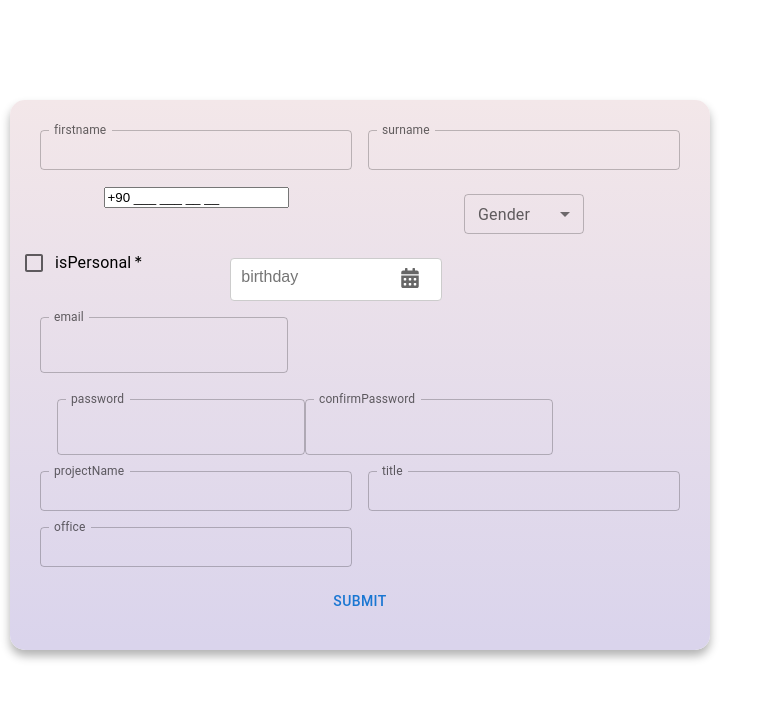
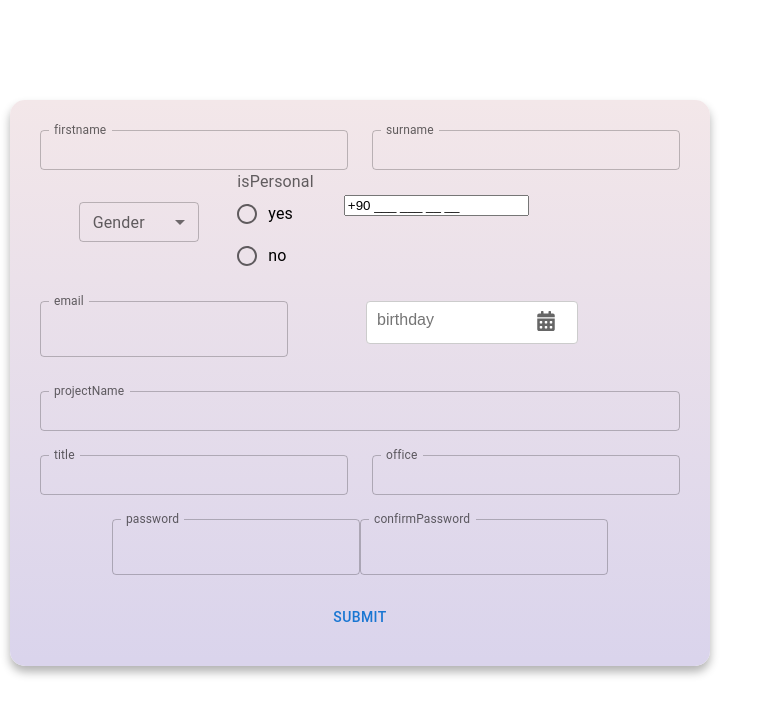
Before and after one commit to helinakdogan/form, a React (Create React App) app: page / in a window 1280 px wide. Shown: the top 714 px of the page, without its empty margins (0-771 px from the left). Built offline with nearby package versions, Linux system fonts and the light colour scheme.

Commit message:
20.07.2023

```diff
--- a/package.json
+++ b/package.json
@@ -6,6 +6,7 @@
     "@emotion/react": "^11.11.1",
     "@emotion/styled": "^11.11.0",
     "@material/checkbox": "^14.0.0",
+    "@material/radio": "^14.0.0",
     "@mui/material": "^5.14.0",
     "@testing-library/jest-dom": "^5.16.5",
     "@testing-library/react": "^13.4.0",
@@ -20,6 +21,7 @@
     "react-hook-form": "^7.45.2",
     "react-icons": "^4.10.1",
     "react-input-mask": "^2.0.4",
+    "react-radio-group": "^3.0.3",
     "react-scripts": "5.0.1",
     "react-select": "^5.7.4",
     "web-vitals": "^2.1.4"
--- a/src/App.js
+++ b/src/App.js
@@ -16,7 +16,7 @@ import DatePicker from "react-datepicker";
 import "./App.css";
 import { FaCalendarAlt } from "react-icons/fa";
 import MuiPhoneNumber from "mui-phone-number";
-import { Button } from "@mui/material";
+import { Button, Radio, RadioGroup, FormLabel } from "@mui/material";
 import InputMask from "react-input-mask";
 
 function App() {
@@ -24,8 +24,6 @@ function App() {
     debugger;
     console.log(values);
   };
-
-  const label = { inputProps: { "aria-label": "Checkbox demo" } };
 
   const {
     register,
@@ -41,8 +39,8 @@ function App() {
       <div elevation={3} className="paper">
         <form onSubmit={handleSubmit(handleOnSubmit)}>
           <Box sx={{ flexGrow: 1 }}>
-            <Grid container spacing={2}>
-              {/* firstname DONE */}
+            <Grid container spacing={3}>
+              {/* firstname */}
               <Grid item xs={6}>
                 <TextField
                   label="firstname"
@@ -67,7 +65,7 @@ function App() {
                 />
               </Grid>
 
-              {/* surname DONE */}
+              {/* surname */}
               <Grid item xs={6}>
                 <TextField
                   label="surname"
@@ -92,63 +90,8 @@ function App() {
                 />
               </Grid>
 
-              {/* phone number */}
-              <Grid item xs={6}>
-                <InputMask
-                  label="phoneNumber"
-                  mask="+90 999 999 99 99"
-                  defaultValue="+90 "
-                  id="phoneNumber"
-                  name="phoneNumber"
-                  InputLabelProps={{
-                    shrink: true,
-                  }}
-                  {...register("phoneNumber", {
-                    required: "Phone number is required",
-                    pattern: {
-                      value: /\d{3}-\d{3}-\d{4}/,
-                      message:
-                        "Invalid phone number format (e.g., 123-456-7890)",
-                    },
-                  })}
-                  error={!!errors.surname}
-                  helperText={errors.surname?.message}
-                >
-                  {(inputProps) => <input type="text" {...inputProps} />}
-                </InputMask>
-              </Grid>
-
-              {/*
-              {<MuiPhoneNumber
-                name="phone"
-                value={phone}
-                label="phoneNumber"
-                defaultCountry={"tr"}
-                countryCodeEditable={false}
-
-                onChange={(e) => {
-                  debugger;
-                  if (!e || e.length > 17) {
-                    return;
-                  } else {
-                    setValue("phoneNumber", e);
-                  }
-                }}
-                // {...register("phoneNumber", {
-                //   required: "Bu alan zorunludur.",
-                //   validate: (value) => {
-                //     if (!value || value.length > 17) {
-                //       return "Lütfen geçerli bir telefon numarası girin.";
-                //     }
-                //     return true;
-                //   },
-                // })}
-                error={!!errors.phoneNumber}
-                helperText={errors.phoneNumber?.message}
-              />*/}
-
-              {/* gender DONE */}
-              <Grid item xs={6}>
+              {/* gender */}
+              <Grid item xs={4}>
                 <FormControl sx={{ m: 1, minWidth: 120 }} size="small">
                   <InputLabel id="demo-select-small-label">Gender</InputLabel>
                   <Select
@@ -179,16 +122,88 @@ function App() {
                 </FormControl>
               </Grid>
 
-              <Grid sx={8}>
-                <FormControlLabel
-                  required
-                  control={<Checkbox />}
-                  label="isPersonal"
-                  color="secondary"
-                />
+              {/* isPersonal ? */}
+              <Grid sx={4}>
+                <FormControl>
+                  <FormLabel id="demo-radio-buttons-group-label">
+                    isPersonal
+                  </FormLabel>
+                  <RadioGroup
+                    defaultValue=""
+                    name="radio-buttons-group"
+                    label="isPersonal"
+                    {...register("surname", {
+                      required: true,
+                      validate: (value) => {
+                        if (!value) {
+                          return "Bu alan zorunludur.";
+                        }
+                        return true;
+                      },
+                    })}
+                  >
+                    <FormControlLabel
+                      value="yes"
+                      control={<Radio />}
+                      label="yes"
+                    />
+                    <FormControlLabel
+                      value="no"
+                      control={<Radio />}
+                      label="no"
+                    />
+                  </RadioGroup>
+                </FormControl>
               </Grid>
 
-              {/* birthday */}
+              {/* phone number ? */}
+              <Grid item xs={4}>
+                <InputMask
+                  label="phoneNumber"
+                  mask="+90 999 999 99 99"
+                  defaultValue="+90 "
+                  id="phoneNumber"
+                  name="phoneNumber"
+                  InputLabelProps={{
+                    shrink: true,
+                  }}
+                  {...register("phoneNumber", {
+                    required: "Phone number is required",
+                    pattern: {
+                      value: /\d{3}-\d{3}-\d{4}/,
+                      message:
+                        "Invalid phone number format (e.g., 123-456-7890)",
+                    },
+                  })}
+                  error={!!errors.surname}
+                  helperText={errors.surname?.message}
+                >
+                  {(inputProps) => <input type="text" {...inputProps} />}
+                </InputMask>
+              </Grid>
+
+              {/* email */}
+              <Grid item sx={6}>
+                <div className="email-input-container">
+                  <TextField
+                    label="email"
+                    type="email"
+                    id="emailInput"
+                    InputLabelProps={{
+                      shrink: true,
+                    }}
+                    {...register("email", {
+                      required: "Email is required",
+                      pattern: {
+                        value: /^[A-Z0-9._%+-]+@[A-Z0-9.-]+\.[A-Z]{2,4}$/i,
+                        message: "Invalid email address",
+                      },
+                    })}
+                  />
+                </div>
+              </Grid>
+
+              {/* birthday ? */}
               <Grid item xs={6}>
                 <div className="birthday-picker-container">
                   <div
@@ -220,60 +235,71 @@ function App() {
                 </div>
               </Grid>
 
-              {/* email DONE*/}
-              <Grid item sx={12}>
-                <div className="email-input-container">
-                  <TextField
-                    label="email"
-                    type="email"
-                    id="emailInput"
-                    InputLabelProps={{
-                      shrink: true,
-                    }}
-                    {...register("email", {
-                      required: "Email is required",
-                      pattern: {
-                        value: /^[A-Z0-9._%+-]+@[A-Z0-9.-]+\.[A-Z]{2,4}$/i,
-                        message: "Invalid email address",
-                      },
-                    })}
-                  />
-                </div>
-              </Grid>
-
-              {/*
-
-
-            <DatePicker
-                      label="birthday"
-                      //selected={selectedDate}
-                      peekNextMonth
-                      showMonthDropdown
-                      showYearDropdown
-                      //laceholderText="Birthday"
-                      inputProps={{ maxLength: 50 }}
+              {/* projectName */}
+              <Grid item xs={12}>
+                <TextField
+                  label="projectName"
+                  size="small"
+                  fullWidth
+                  variant="outlined"
+                  inputProps={{ maxLength: 50 }}
                   InputLabelProps={{
                     shrink: true,
                   }}
-                  {...register("surname", {
-                    required: true,
-                    validate: (value) => {
-                      if (!value) {
-                        return "Bu alan zorunludur.";
-                      }
-                      return true;
+                  {...register("projectName", {
+                    maxLength: {
+                      value: 50,
                     },
                   })}
-                      dropdownMode="select"
-                      dateFormat="dd/MM/yyyy"
-                      maxDate={new Date()} // Prevent future dates from being selectable
-                      error={!!errors.birthday}
-                      helperText={errors.birthday?.message}
-                    />
-            */}
+                  error={!!errors.soyad}
+                  helperText={errors.soyad?.message}
+                ></TextField>
+              </Grid>
 
-              {/* password DONE */}
-              <Grid item xs={10}>
+              {/* title */}
+              <Grid item xs={6}>
+                <TextField
+                  label="title"
+                  size="small"
+                  fullWidth
+                  variant="outlined"
+                  inputProps={{ maxLength: 50 }}
+                  InputLabelProps={{
+                    shrink: true,
+                  }}
+                  {...register("title", {
+                    maxLength: {
+                      value: 50,
+                    },
+                  })}
+                  error={!!errors.title}
+                  helperText={errors.title?.message}
+                ></TextField>
+              </Grid>
+
+              {/* office */}
+              <Grid item xs={6}>
+                <TextField
+                  label="office"
+                  size="small"
+                  fullWidth
+                  variant="outlined"
+                  inputProps={{ maxLength: 50 }}
+                  InputLabelProps={{
+                    shrink: true,
+                  }}
+                  {...register("office", {
+                    maxLength: {
+                      value: 50,
+                    },
+                  })}
+                  error={!!errors.office}
+                  helperText={errors.office?.message}
+                ></TextField>
+              </Grid>
+
+              {/* password */}
+              <Grid item xs={12}>
                 <TextField
                   label="password"
                   type="password"
@@ -328,69 +354,6 @@ function App() {
                 />
               </Grid>
 
-              {/* projectName DONE*/}
-              <Grid item xs={6}>
-                <TextField
-                  label="projectName"
-                  size="small"
-                  fullWidth
-                  variant="outlined"
-                  inputProps={{ maxLength: 50 }}
-                  InputLabelProps={{
-                    shrink: true,
-                  }}
-                  {...register("projectName", {
-                    maxLength: {
-                      value: 50,
-                    },
-                  })}
-                  error={!!errors.soyad}
-                  helperText={errors.soyad?.message}
-                ></TextField>
-              </Grid>
-
-              {/* title DONE */}
-              <Grid item xs={6}>
-                <TextField
-                  label="title"
-                  size="small"
-                  fullWidth
-                  variant="outlined"
-                  inputProps={{ maxLength: 50 }}
-                  InputLabelProps={{
-                    shrink: true,
-                  }}
-                  {...register("title", {
-                    maxLength: {
-                      value: 50,
-                    },
-                  })}
-                  error={!!errors.title}
-                  helperText={errors.title?.message}
-                ></TextField>
-              </Grid>
-
-              {/* office DONE */}
-              <Grid item xs={6}>
-                <TextField
-                  label="office"
-                  size="small"
-                  fullWidth
-                  variant="outlined"
-                  inputProps={{ maxLength: 50 }}
-                  InputLabelProps={{
-                    shrink: true,
-                  }}
-                  {...register("office", {
-                    maxLength: {
-                      value: 50,
-                    },
-                  })}
-                  error={!!errors.office}
-                  helperText={errors.office?.message}
-                ></TextField>
-              </Grid>
-
               <Grid item xs={12}>
                 <Button type="submit">submit</Button>
               </Grid>
@@ -438,14 +401,3 @@ formlarda validasyonlar
   Kaydet
 
   */
-
-/*
-  <TextField
-                label="First Name"
-                value={firstname}
-                onChange={handleFirstnameChange}
-                onBlur={validateFirstName} // Run validation when the input loses focus
-                error={!!firstnameError}
-                helperText={firstnameError}
-                required
-              /> */
```
Also changed, not shown: 1 other file (tests, documents, lock files or other folders).
